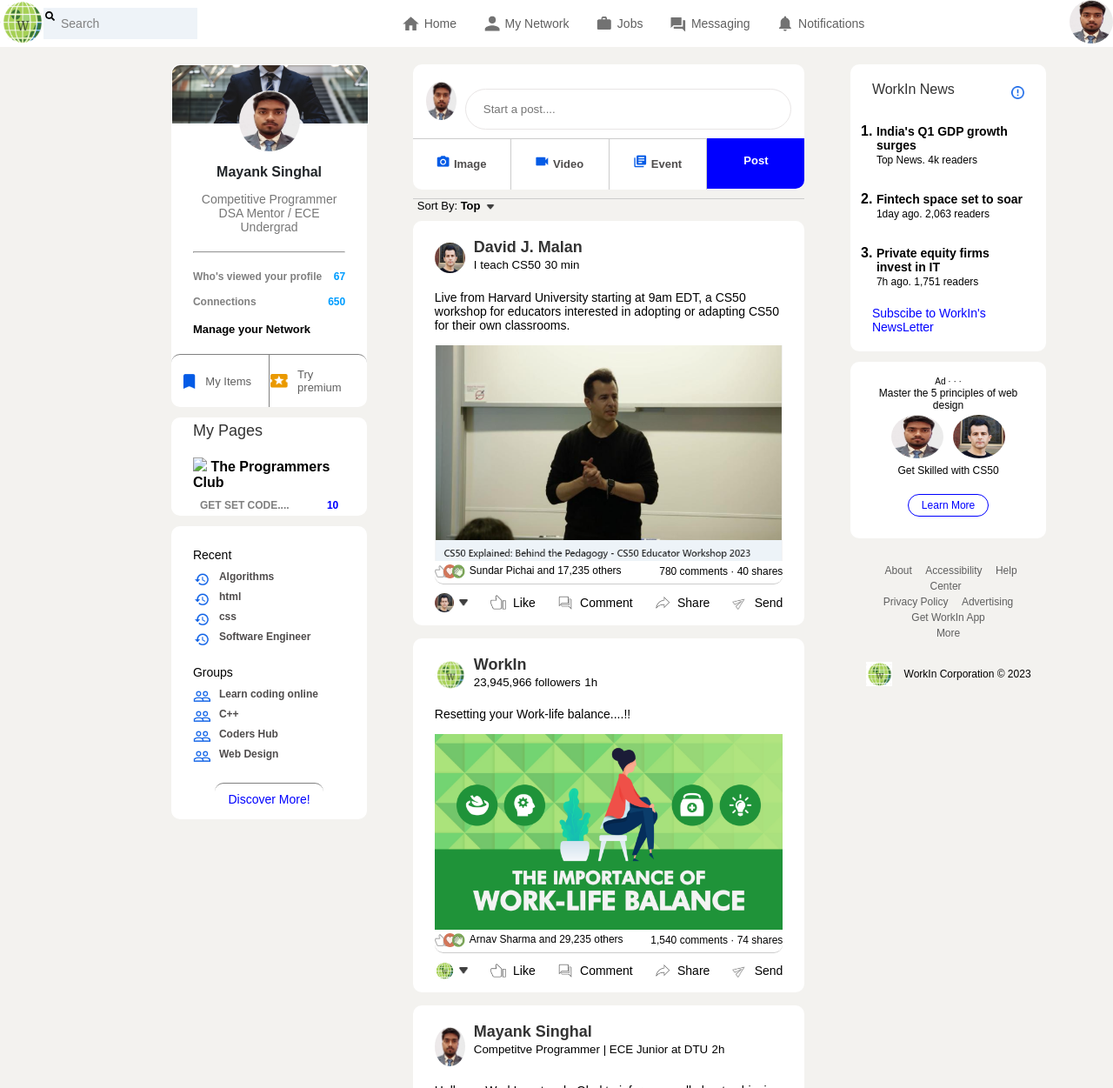
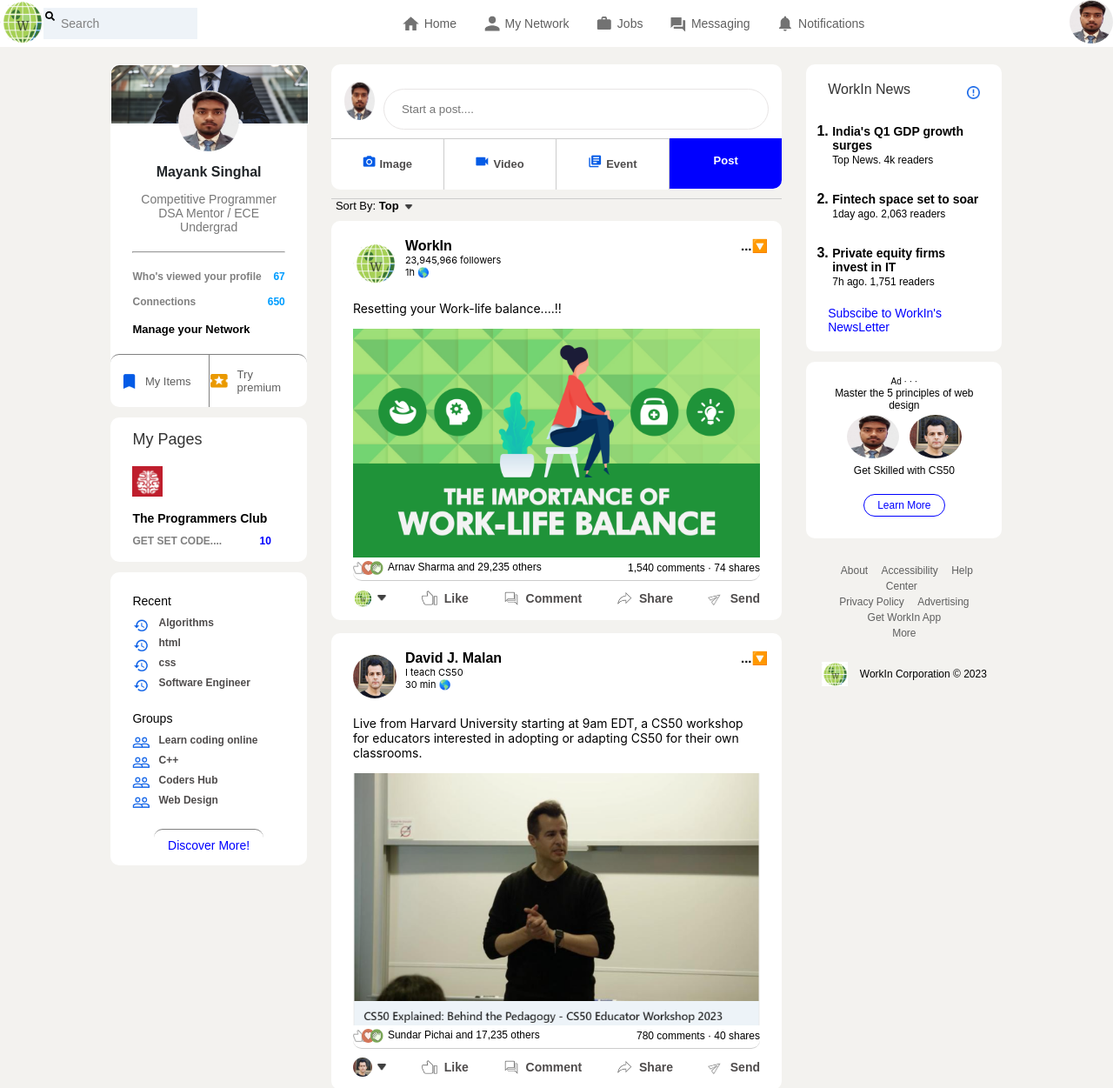
Before and after one commit to M2rider/WorkIn-Project, a website: page index.html in a window 1280 px wide. Shown: the top 1251 px of the page at 87% size. Drawn offline with Linux system fonts and the light colour scheme.

Commit message:
Update index.html and styles.css

```diff
--- a/index.html
+++ b/index.html
@@ -97,11 +97,17 @@
 
           <div class="sidebar-pages">
             <h3>My Pages</h3>
-            <img src="Assets/club.png">
+            <li>
+            <img src="Assets/ProgClub-img.png">
+            </li>
+            <li>
             <a href="#">The Programmers Club</a>
-            <div>GET SET CODE....
+            <div>
+            GET SET CODE....
               <span>10</span>
-            </div>
+              </div>
+            </li>
+
 
           </div>
 
@@ -146,69 +152,19 @@
             <p>Sort By: <span>Top <img src="Assets/down-arrow.png"></span></p>
           </div>
 
-          <div class="post">
-            <div class="post-author">
-              <img src="Assets/David.J.Malan ProfilePic.jpeg">
-              <div>
-                <h1>David J. Malan</h1>
-                <small>I teach CS50</small>
-                <small>30 min</small>
-              </div>
-            </div>
-
-            <p>Live from Harvard University starting at 9am EDT, a CS50 workshop for educators interested in adopting or adapting CS50 for their own classrooms.</p>
-            <img src="Assets/post-image1.png" width="100%">
-
-            <div class="post-stats">
-              <div>
-                <img src="Assets/thumbsup.png">
-                <img src="Assets/love.png">
-                <img src="Assets/clap.png">
-                <span class="liked-users">Sundar Pichai and 17,235 others</span>
-              </div>
-
-              <div>
-                <span>780 comments &middot; 40 shares</span>
-              </div>
-            </div>
-
-            <div class=post-activity>
-              <div>
-                <img src="Assets/David.J.Malan ProfilePic.jpeg" class="post-activity-user-icon">
-                <img src="Assets/down-arrow.png" class="post-activity-arrow-icon">
-              </div>
-              <div class="post-activity-link">
-                <img src="Assets/like.png">
-                <span>Like</span>
-              </div>
-
-              <div class="post-activity-link">
-                <img src="Assets/comment.png">
-                <span>Comment</span>
-              </div>
-
-              <div class="post-activity-link">
-                <img src="Assets/share.png">
-                <span>Share</span>
-              </div>
-
-              <div class="post-activity-link">
-                <img src="Assets/send.png">
-                <span>Send</span>
-              </div>
-            </div>
-          </div>
-
-          <!--    Post 2     -->
+          <!--  Post 1    -->
 
           <div class="post">
             <div class="post-author">
               <img src="Assets/Workin logo.png">
+              <li>
               <div>
                 <h1>WorkIn</h1>
                 <small>23,945,966 followers</small>
-                <small>1h</small>
+                <small>1h 🌎</small>
               </div>
+              </li>
+              <li> <span>...🔽</span></li>
             </div>
 
             <p>Resetting your Work-life balance....!!</p>
@@ -254,6 +210,65 @@
             </div>
           </div>
 
+          <!--    Post 2     -->
+
+
+          <div class="post">
+            <div class="post-author">
+              <img src="Assets/David.J.Malan ProfilePic.jpeg">
+              <li>
+              <div>
+                <h1>David J. Malan</h1>
+                <small>I teach CS50</small>
+                <small>30 min 🌎</small>
+              </div>
+              </li>
+              <li> <span>...🔽</span></li>
+            </div>
+
+
+            <p>Live from Harvard University starting at 9am EDT, a CS50 workshop for educators interested in adopting or adapting CS50 for their own classrooms.</p>
+            <img src="Assets/post-image1.png" width="100%">
+
+            <div class="post-stats">
+              <div>
+                <img src="Assets/thumbsup.png">
+                <img src="Assets/love.png">
+                <img src="Assets/clap.png">
+                <span class="liked-users">Sundar Pichai and 17,235 others</span>
+              </div>
+
+              <div>
+                <span>780 comments &middot; 40 shares</span>
+              </div>
+            </div>
+
+            <div class=post-activity>
+              <div>
+                <img src="Assets/David.J.Malan ProfilePic.jpeg" class="post-activity-user-icon">
+                <img src="Assets/down-arrow.png" class="post-activity-arrow-icon">
+              </div>
+              <div class="post-activity-link">
+                <img src="Assets/like.png">
+                <span>Like</span>
+              </div>
+
+              <div class="post-activity-link">
+                <img src="Assets/comment.png">
+                <span>Comment</span>
+              </div>
+
+              <div class="post-activity-link">
+                <img src="Assets/share.png">
+                <span>Share</span>
+              </div>
+
+              <div class="post-activity-link">
+                <img src="Assets/send.png">
+                <span>Send</span>
+              </div>
+            </div>
+          </div>
 
 
           <!--     post 3     -->
@@ -262,11 +277,14 @@
           <div class="post">
             <div class="post-author">
               <img src="Assets/Mayank formal photo.jpg">
+              <li>
               <div>
                 <h1>Mayank Singhal</h1>
                 <small>Competitve Programmer | ECE Junior at DTU</small>
-                <small>2h</small>
+                <small>2h 🌎</small>
               </div>
+              </li>
+              <li> <span>...🔽</span></li>
             </div>
 
             <p>Hello my WorkIn network. Glad to inform you all about achieving the milestone of becoming Specialist coder on Codeforces✅.</p>
@@ -374,6 +392,11 @@
 					<p>WorkIn Corporation &#169; 2023</p>
 				</div>
 
+        </div>
+
+        <!--  right space   -->
+
+        <div class="right-space">
         </div>
 
       </div>
--- a/styles.css
+++ b/styles.css
@@ -8,22 +8,6 @@
 	border-radius:10px;
 	border-color:white;
 }
-/*
-div{
-	margin-top:10px;
-	margin-bottom:10px;
-}
-
-div{
-	border:1px solid #f3f2ef;
-	border-top-left-radius:3%;
-	border-top-right-radius:3%;
-	border-bottom-left-radius:3%;
-	border-bottom-right-radius:3%;
-	box-shadow: 1px 2px 3px rgba(250, 250, 250,0.5)
-}
-*/
-
 
 .navbar{
   display: flex;
@@ -112,7 +96,11 @@
 }
 
 .left-space{
-	flex-basis:6%;
+	flex-basis:2%;
+}
+
+.right-space{
+	flex-basis:2%;
 }
 
 /* -----left sidebar-----*/
@@ -204,14 +192,26 @@
 	margin:12px 0;
 }
 
+.sidebar-pages li{
+	display:inline-block;
+	list-style:none;
+	padding-bottom:12px;
+}
+
 .sidebar-pages h3{
+	padding-top:10px;
   font-size: 18px;
   font-weight:500;
   color:#333;
   padding-bottom:20px;
 }
 
+.sidebar-pages img{
+	width:35px;
+}
+
 .sidebar-pages a{
+	font-size:14px;
  color:black;
  font-weight:600;
 }
@@ -402,7 +402,7 @@
 /* -----main content-----*/
 
 .main-content{
-	flex-basis:40%;
+	flex-basis:46%;
 }
 
 
@@ -512,26 +512,40 @@
 }
 
 .post-author img{
-	width:35px;
+	width:50px;
 	border-radius:50%;
 	margin-top: 5px;
 	margin-right:10px;
 }
 
 .post-author h1{
-	font-size:18px;
+	font-size:16px;
 	font-weight:600;
-	color:#333;
+	color:black;
+}
+.post-author li{
+	list-style: none;
+}
+.post-author li span{
+	color:black;
+	position:absolute;
+	right:31%;
+	font-size:15px;
+	font-weight:600;
 }
 
 .post-author small{
-	disply:block;
-	margin-bottom:20px;
+	display:block;
+	font-weight:400;
+	font-size:11px;
+	font-family: -apple-system, BlinkMacSystemFont, 'Segoe UI', Roboto, Oxygen, Ubuntu, Cantarell, 'Open Sans', 'Helvetica Neue', sans-serif;
 }
 
 .post p{
 	font-size:14px;
 	margin-bottom:15px;
+	font-family:-apple-system, BlinkMacSystemFont, 'Segoe UI', Roboto, Oxygen, Ubuntu, Cantarell, 'Open Sans', 'Helvetica Neue', sans-serif;
+	font-weight:400;
 }
 
 .post-stats{
@@ -570,6 +584,8 @@
 .post-activity div{
 	display:flex;
 	align-items:center;
+	color:#4f4c4c;
+	font-weight:600;
 }
 
 .post-activity-user-icon{
```
